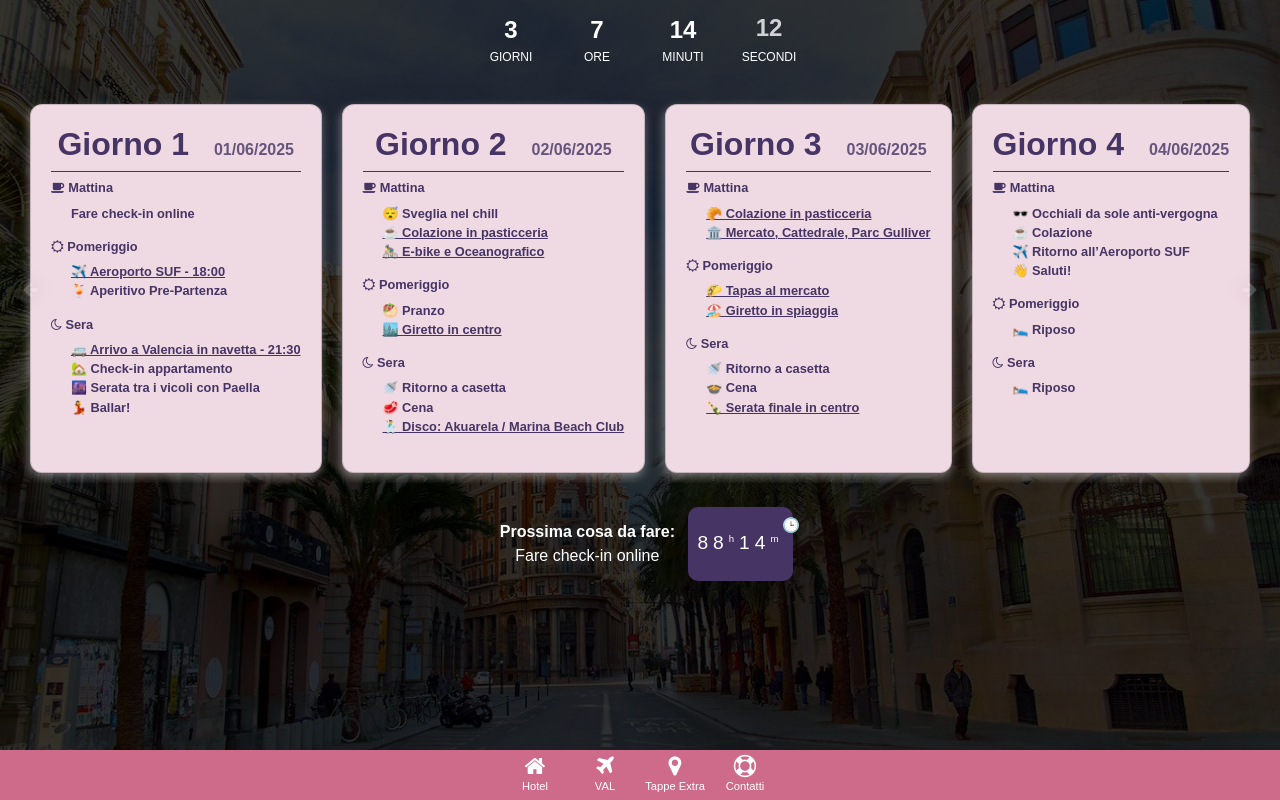
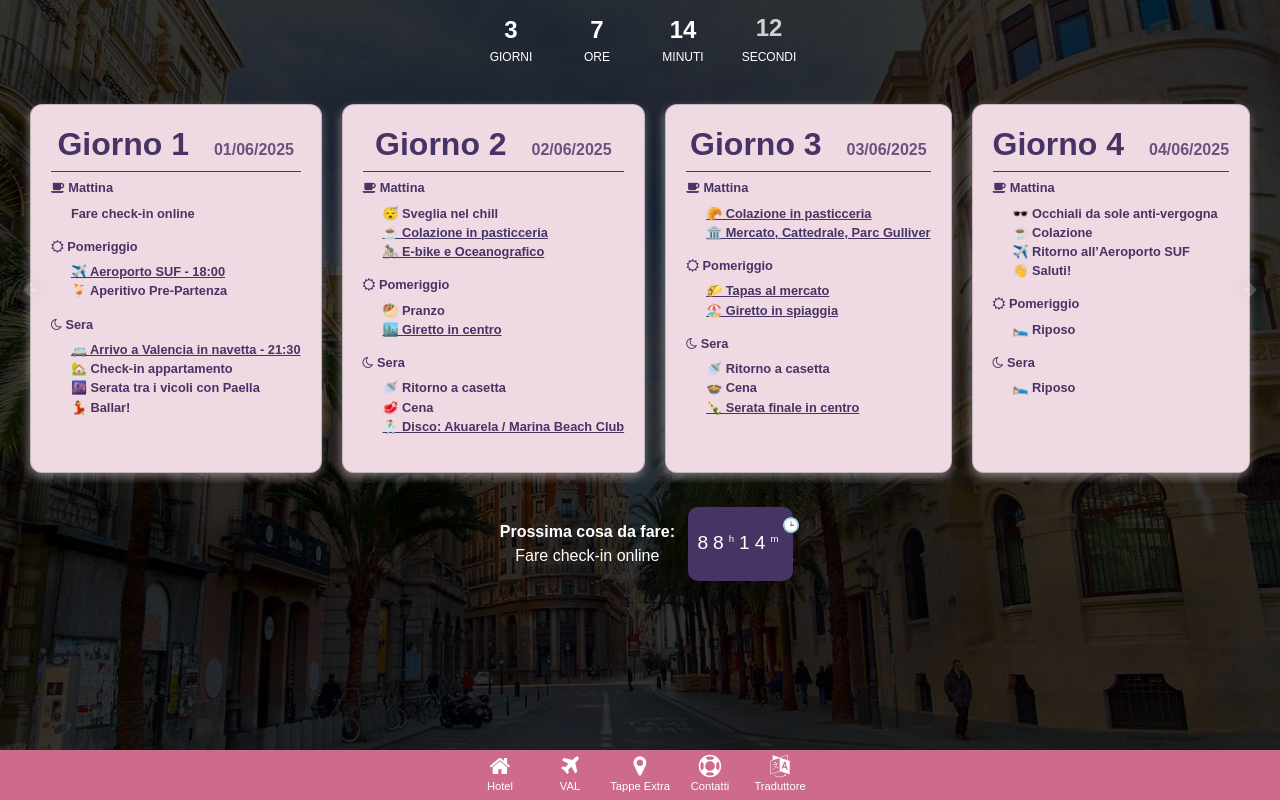
Before and after one commit to SalvatoreB98/valencia-react, a React (Vite) app: page / in a window 1280 px wide. Built offline with nearby package versions, Linux system fonts and the light colour scheme.

Commit message:
Add traduttore

```diff
--- a/src/App.jsx
+++ b/src/App.jsx
@@ -116,6 +116,14 @@ function App() {
             <i className="fa fa-life-ring fa-2x" aria-hidden="true"></i>
             <span style={{ whiteSpace: "nowrap" }}> Contatti </span>
           </a>
+          <a
+            className="link-box"
+            target="_blank"
+            href="https://translate.google.com/?sl=it&tl=es&op=translate"
+          >
+            <i className="fa fa-language fa-2x" aria-hidden="true"></i>
+            <span style={{ whiteSpace: "nowrap" }}> Traduttore </span>
+          </a>
         </div>
       </main>
       {showModal && (
```
Also changed, not shown: src/components/translator/translator.jsx (added).
